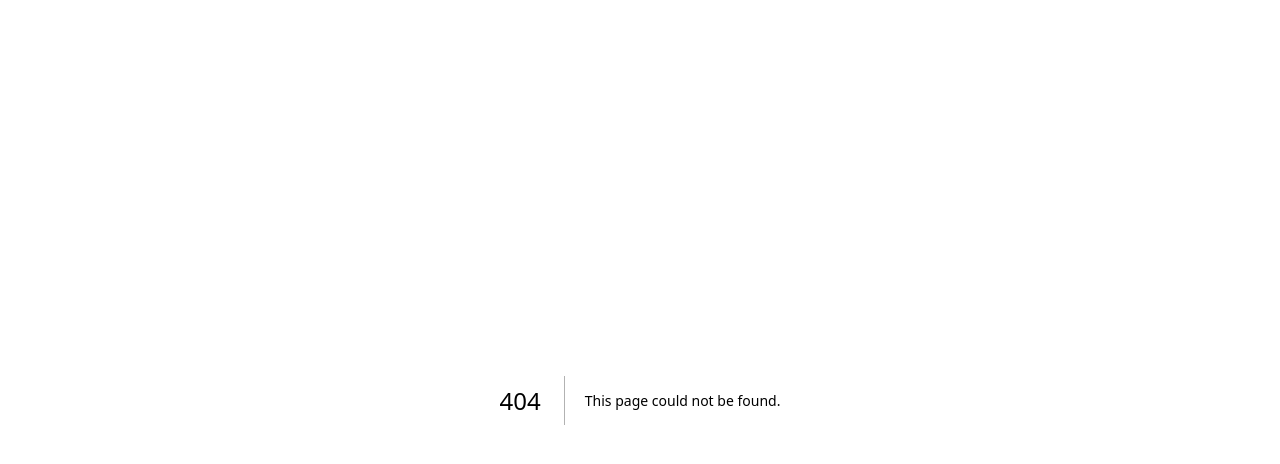
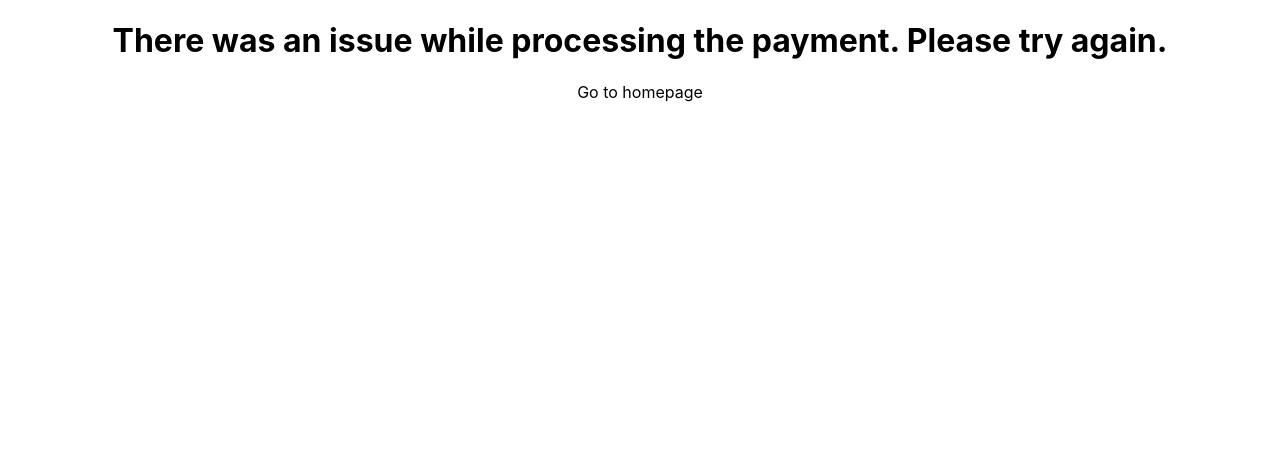
Before and after one commit to shauryaaher/demo, a Next.js app: page /failure in a window 1280 px wide. Before the commit this address had no page. Shown: the top 464 px of the page. Built offline with nearby package versions, Linux system fonts and the light colour scheme.

Commit message:
Add a failure page

```diff
--- /dev/null
+++ b/pages/failure.jsx
@@ -0,0 +1,14 @@
+import Link from "next/link";
+
+export default function failure() {
+  return (
+    <>
+      <center>
+        <h1>There was an issue while processing the payment. Please try again.</h1>
+      </center>
+      <center>
+        <Link href="/">Go to homepage</Link>
+      </center>
+    </>
+  );
+}
```
